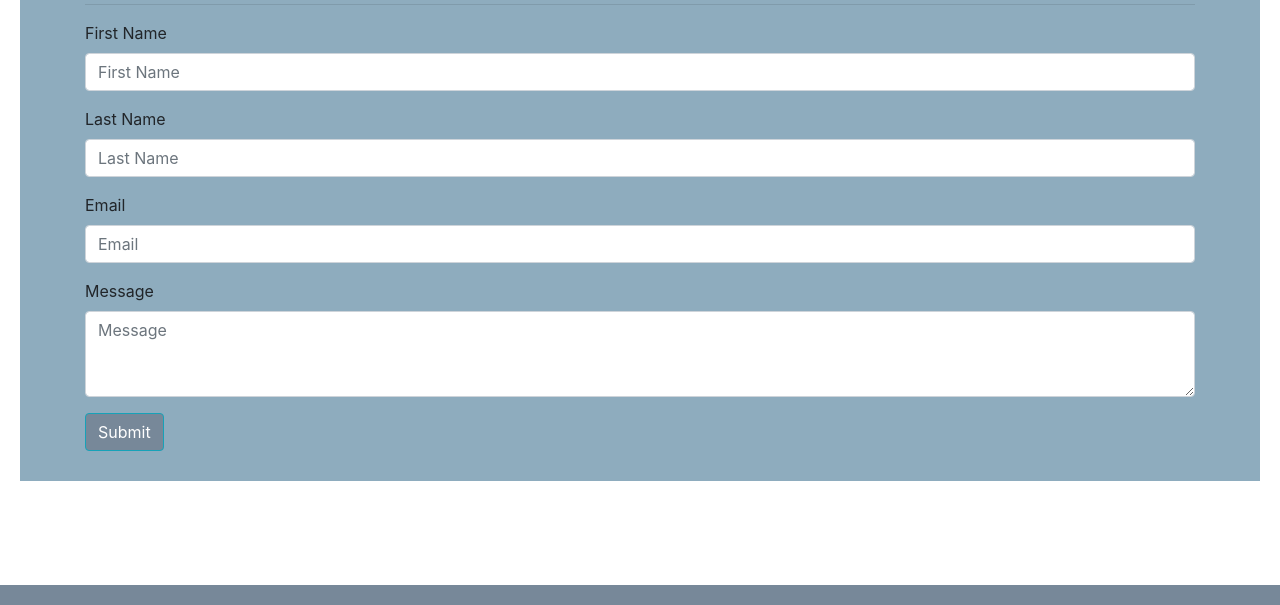
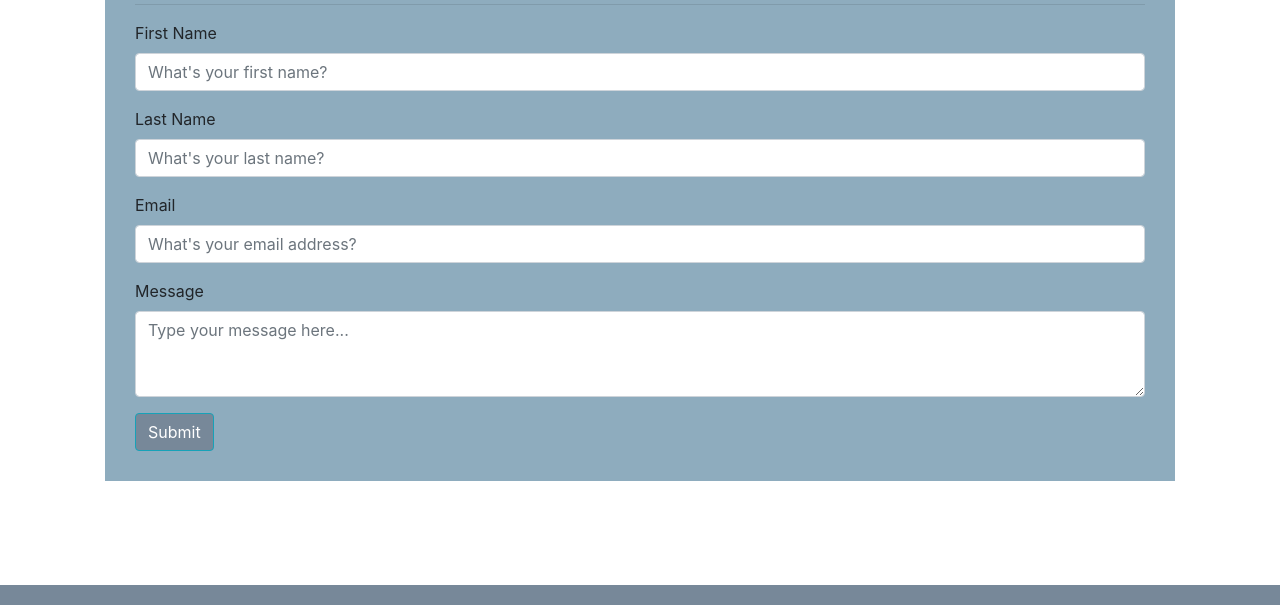
Before and after one commit to todtsies/Homework-Week2, a plain HTML site: page contact.html in a window 1280 px wide. Shown: the part 195-800 px from the top of the page. Drawn offline with nearby package versions, Linux system fonts and the light colour scheme.

Commit message:
Put my surrounding class in my container class
And also added different placeholders in my contact file

```diff
--- a/contact.html
+++ b/contact.html
@@ -39,8 +39,8 @@
     </nav>
 
 <!-- End of Nav Bar -->
-<div class="surrounding">
-    <div class="container">
+<div class="container">
+     <div class="surrounding">
         <div class="row">
             <div class="col-sm-12">
                 <div class="page-header">
@@ -51,19 +51,19 @@
 
                         <div class="form-group">
                             <label for="exampleFormControlInput1">First Name</label>
-                            <input type="email" class="form-control" id="exampleFormControlInput1" placeholder="First Name"/>
+                            <input type="email" class="form-control" id="exampleFormControlInput1" placeholder="What's your first name?"/>
                         </div>
                         <div class="form-group">
                             <label for="exampleFormControlInput1">Last Name</label>
-                            <input type="email" class="form-control" id="exampleFormControlInput1" placeholder="Last Name"/>
+                            <input type="email" class="form-control" id="exampleFormControlInput1" placeholder="What's your last name?"/>
                         </div>
                         <div class="form-group">
                             <label for="exampleFormControlInput1">Email</label>
-                            <input type="email" class="form-control" id="exampleFormControlInput1" placeholder="Email"/>
+                            <input type="email" class="form-control" id="exampleFormControlInput1" placeholder="What's your email address?"/>
                         </div>
                         <div class="form-group">
                             <label for="exampleFormControlInput1">Message</label>
-                            <textarea class="form-control" id="exampleFormControlInput1" placeholder="Message" rows="3"></textarea>
+                            <textarea class="form-control" id="exampleFormControlInput1" placeholder="Type your message here..." rows="3"></textarea>
                         </div>
                         <button type="button" class="btn btn-info">Submit</button>
 
```
Also changed, not shown: index.html (+2 -2 lines), portfolio.html (+3 -3 lines).
